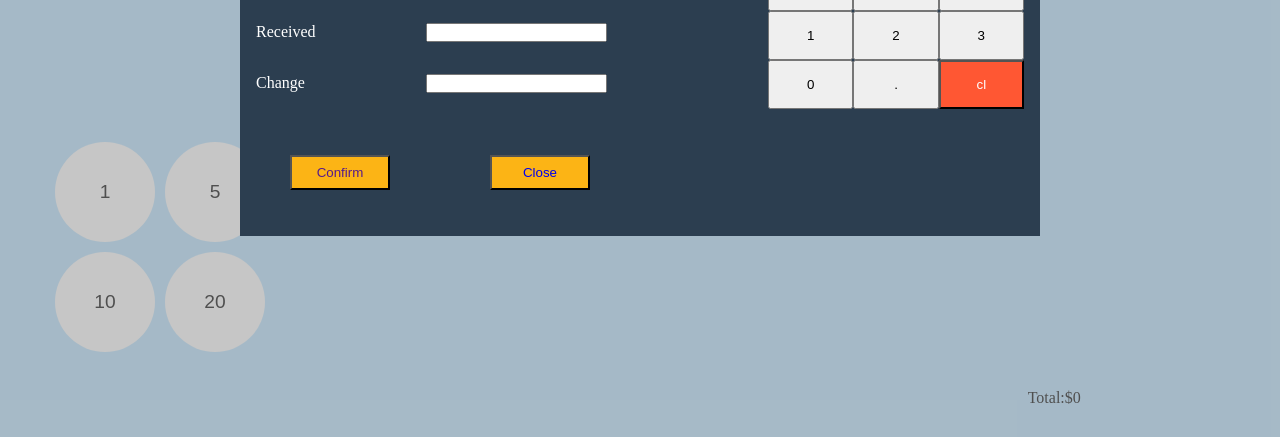
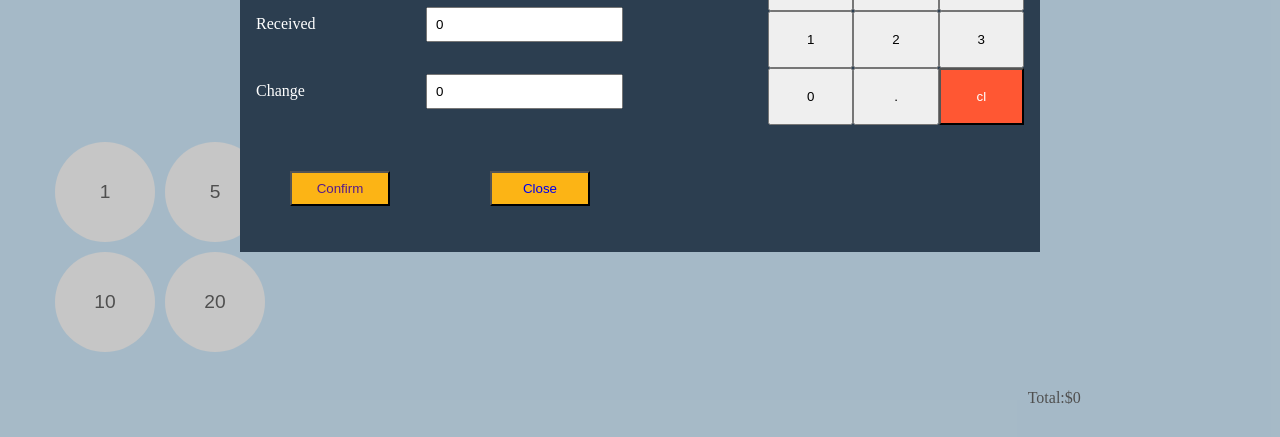
Before and after one commit to LukeBF/Whe-Whe, a React app: page /cash in a window 1280 px wide. Shown: the part 363-800 px from the top of the page. Built offline with nearby package versions, Linux system fonts and the light colour scheme.

Commit message:
Added total bet value after clicking currency buttons

```diff
--- a/src/assets/css/App.css
+++ b/src/assets/css/App.css
@@ -130,9 +130,9 @@
   display: inline-block;
 }
 
-/* .input {
+.input {
   padding: 0.5rem;
-} */
+}
 
 #clear-num-pad {
   background-color: var(--secondary-highlight-color);
--- a/src/components/ActionButtons.js
+++ b/src/components/ActionButtons.js
@@ -14,7 +14,7 @@ const ActionButtons = () => {
 
     const clearSelected = () => {
         const clearedSelectedNumbers = [];
-        const BET_TOTAL = "0.00"
+        const BET_TOTAL = 0
         setSelectedNumbers(clearedSelectedNumbers)
         setBetValue(BET_TOTAL)
     }
--- a/src/components/App.js
+++ b/src/components/App.js
@@ -22,16 +22,17 @@ import NumbersContext from '../context/NumbersContext'
 import SelectedNumbersContext from '../context/SelectedNumbersContext'
 import BetValueContext from '../context/BetValueContext'
 import CurrencyValuesContext from '../context/CurrencyValuesContext'
+import ReceiveCashContext from '../context/ReceiveCashContext';
+import ChangeContext from '../context/ChangeContext';
 
 const App = () => {
 
     const TOTAL_NUMBERS = 20
-    // const CURRENCY_BTNS = 4
-
     const BET_AMT = 0
+    const CASH_RECD = 0
+    const CHANGE_AMT = 0
 
     let numberBtnsArr = []
-    // let currencyBtnsArr = []
 
     for(let i=1; i<=TOTAL_NUMBERS; i++)
     {
@@ -45,9 +46,11 @@ const App = () => {
     //   currencyBtnsArr.push(currencyValue)
     // }
 
+    const [cashReceived, setCashReceived] = useState(CASH_RECD)
     const [numberBtns, setNumberBtns] = useState(numberBtnsArr)
     const [selectedNumbers, setSelectedNumbers] = useState([])
     const [betValue, setBetValue] = useState(BET_AMT)
+    const [changeAmt, setChangeAmt] = useState(CHANGE_AMT)
     const [currencyValues, setCurrencyValues] = useState([
       {
         value: 1
@@ -71,6 +74,8 @@ const App = () => {
         <SelectedNumbersContext.Provider value={{selectedNumbers,setSelectedNumbers}}>
         <BetValueContext.Provider value={{betValue,setBetValue}}>
         <CurrencyValuesContext.Provider value={{currencyValues,setCurrencyValues}}>
+        <ReceiveCashContext.Provider value={{cashReceived, setCashReceived}}>
+        <ChangeContext.Provider value={{changeAmt, setChangeAmt}}>
           <Switch>
               <Route exact path="/">
                   <HomePage />
@@ -79,21 +84,13 @@ const App = () => {
                   <CashOutPage />
               </Route>
           </Switch>
+        </ChangeContext.Provider>
+        </ReceiveCashContext.Provider>
         </CurrencyValuesContext.Provider>
         </BetValueContext.Provider>
         </SelectedNumbersContext.Provider>
         </NumbersContext.Provider>
       </Router>
-        {/* <NumbersContext.Provider value={{numberBtns,setNumberBtns}}>
-          <SelectedNumbersContext.Provider value={{selectedNumbers,setSelectedNumbers}}>
-            <BetValueContext.Provider value={{betValue,setBetValue}}>
-              <CurrencyValuesContext.Provider value={{currencyValues,setCurrencyValues}}> */}
-                {/* <HomePage /> */}
-                {/* <CashOutPage /> */}
-              {/* </CurrencyValuesContext.Provider>
-            </BetValueContext.Provider>
-          </SelectedNumbersContext.Provider>
-        </NumbersContext.Provider>   */}
     </div>
   )
 }
--- a/src/components/CurrencyButtons.js
+++ b/src/components/CurrencyButtons.js
@@ -4,22 +4,18 @@ import BetValueContext from '../context/BetValueContext'
 
 const CurrencyButtons = (props) => {
 
-    const {currencyValues} = useContext(CurrencyValuesContext)
     const {betValue, setBetValue} = useContext(BetValueContext)
-    console.log(currencyValues)
 
-    const addCashBet = (e) => {
-
-        const cashValue = parseInt(e.target.value)
-        const newBetAmt = betValue + cashValue
-        setBetValue(newBetAmt)
-
+    const appendValue = (e) => {
+        const cashValue = e.target.value
+        const totalBet = betValue + parseInt(cashValue)
+        setBetValue(totalBet)
     }
 
     return (
         <>
             <div>
-                <button onClick={addCashBet} value={props.value}>{props.value}</button>
+                <button onClick={appendValue} value={props.value}>{props.value}</button>
             </div>
             {/* <div><button onClick={dollarValue}>$5</button></div> */}
             {/* <div><button onClick={dollarValue}>$10</button></div> */}
--- a/src/components/Modal.js
+++ b/src/components/Modal.js
@@ -1,4 +1,4 @@
-import React,{useContext} from 'react'
+import React,{useState, useContext} from 'react'
 // import BetValueContext from '../context/BetValueContext'
 
 import ModalHeader from './ModalHeader'
@@ -6,33 +6,25 @@ import ModalInput from './ModalInput'
 import ModalSelection from './ModalSelection'
 import ModalActionBtns from './ModalActionBtns'
 
+import ReceiveCashContext from '../context/ReceiveCashContext'
+
 const Modal = () => {
 
-    // const {betValue, setBetValue} = useContext(BetValueContext)
-
-    // const addAmtReceived = (e) => {
-    //     const numberPadValue = parseInt(e.target.value)
-    //     alert(numberPadValue)
-    //     // const newBetAmt = betValue + cashValue
-    //     // setBetValue(newBetAmt)
-    // }
+    const {cashReceived, setCashReceived} = useContext(ReceiveCashContext)
 
     return (
         <div className="modal">
             <div className="modal-container">
                 <ModalHeader />
                 <div className="modal-content grid grid-col-2-modal">
-
                         {/* Left side of modal */}
                         <div>
                             <h2>Enter Amount Received</h2>
-
                             {/*  Form to enter dollar amounts */}
                             <form className="form-wrapper grid">
                                 <ModalInput />
                             </form>
                         </div>
-
                         {/* Right side of modal */}
                         <div className="number-pad grid grid-col-3-modal">
                             <ModalSelection />
--- a/src/components/ModalInput.js
+++ b/src/components/ModalInput.js
@@ -1,9 +1,26 @@
 import React,{useContext} from 'react'
 import BetValueContext from '../context/BetValueContext'
+import ReceiveCashContext from '../context/ReceiveCashContext'
+import ChangeContext from '../context/ChangeContext'
 
 const ModalInput = () => {
 
-    const {betValue, setBetValue} = useContext(BetValueContext)
+    const {betValue} = useContext(BetValueContext)
+    const {cashReceived} = useContext(ReceiveCashContext)
+    const {changeAmt, setChangeAmt} = useContext(ChangeContext)
+
+    // const addAmtReceived = (e) => {
+
+    //     const numberPadValue = e.target.value
+    //     const newReceivedValue = amtReceived + numberPadValue
+    //     setAmtReceived(newReceivedValue)
+    //     setReceivedAmt(numberPadValue)
+    //     setAmtReceived(newReceivedAmt)
+    // }
+
+    /**
+     * Add onChange to calculate the change when amount received changes
+     */
 
     return (
         <>
@@ -11,13 +28,18 @@ const ModalInput = () => {
                 <label>Total</label>
                 <div>${betValue}</div>
             </div>
+
             <div className="input-field">
                 <label>Received</label>
-                <input type="text" className="input" />
+                {/* <div>${receivedAmt}</div> */}
+                <input type="text" className="input" value={cashReceived} readOnly/>
             </div>
+
             <div className="input-field">
                 <label>Change</label>
-                <input type="text" className="input" />
+                <input type="number" className="input" value={changeAmt} readOnly />
+                {/* <input type="number" className="input" readOnly/> */}
+                {/* <input type="text" className="input" /> */}
             </div>
         </>
     )
--- a/src/components/ModalSelection.js
+++ b/src/components/ModalSelection.js
@@ -1,28 +1,85 @@
-import React from 'react'
+import React,{useState, useContext} from 'react'
+import ReceiveCashContext from '../context/ReceiveCashContext'
+import BetValueContext from '../context/BetValueContext'
+import ChangeContext from '../context/ChangeContext'
 
 const ModalSelection = () => {
 
-    const addAmtReceived = (e) => {
-        const numberPadValue = parseInt(e.target.value)
-        alert(numberPadValue)
-        // const newBetAmt = betValue + cashValue
-        // setBetValue(newBetAmt)
+    const {cashReceived, setCashReceived} = useContext(ReceiveCashContext)
+    const {betValue, setBetValue} = useContext(BetValueContext)
+    const {changeAmt, setChangeAmt} = useContext(ChangeContext)
+
+
+    // const addAmtReceived = (e) => {
+    //     const numberPadValue = parseFloat(e.target.value)
+    //     console.log(numberPadValue)
+    //     setAmtReceived(e.target.value)
+    // }
+
+    const appendTotalCash = (e) => {
+        const keyValue = e.target.value;
+        const totalCash = cashReceived + keyValue;
+        if(keyValue === '.' && totalCash.includes('.')) return totalCash
+        setCashReceived(parseFloat(totalCash));
+        calcChange();
+        // if(cashReceived <= betValue)
+        // {
+        //     let totalChange = 0
+        //     setChangeAmt(totalChange)
+        // }
+        // else
+        // {
+        //     calcChange();
+        // }
+
     }
+
+    const clearTotalCash = () => {
+        const totalCash = 0;
+        const changeAmt = 0
+        setCashReceived(totalCash);
+        setChangeAmt(changeAmt)
+    }
+
+
+    const calcChange = () => {
+        let totalChange = undefined;
+
+        if(cashReceived <= betValue)
+        {
+             totalChange = 0
+            // setChangeAmt(totalChange)
+        }
+        else
+        {
+            totalChange = cashReceived - betValue;
+            // setChangeAmt(totalChange);
+        }
+        setChangeAmt(totalChange.toFixed(2))
+        // let totalChange = cashReceived - betValue;
+        // setChangeAmt(totalChange);
+    }
+
+    const addCents = () => {
+        const dollarsAndCents = cashReceived + "."
+        setCashReceived(dollarsAndCents)
+    }
+
 
     return (
         <>
-            <button value="7" onClick={addAmtReceived}>7</button>
-            <button value="8" onClick={addAmtReceived}>8</button>
-            <button>9</button>
-            <button>4</button>
-            <button>5</button>
-            <button>6</button>
-            <button>1</button>
-            <button>2</button>
-            <button>3</button>
-            <button>0</button>
-            <button>.</button>
-            <button id="clear-num-pad">cl</button>
+            <button onClick={appendTotalCash} value="7">7</button>
+            <button onClick={appendTotalCash} value="8">8</button>
+            <button onClick={appendTotalCash} value="9">9</button>
+            <button onClick={appendTotalCash} value="4">4</button>
+            <button onClick={appendTotalCash} value="5">5</button>
+            <button onClick={appendTotalCash} value="6">6</button>
+            <button onClick={appendTotalCash} value="1">1</button>
+            <button onClick={appendTotalCash} value="2">2</button>
+            <button onClick={appendTotalCash} value="3">3</button>
+            <button onClick={appendTotalCash} value="0">0</button>
+            <button onClick={addCents} value=".">.</button>
+            <button onClick={clearTotalCash }id="clear-num-pad">cl</button>
         </>
     )
 }
--- a/src/components/SelectedNumbersHolder.js
+++ b/src/components/SelectedNumbersHolder.js
@@ -8,9 +8,9 @@ const SelectedNumbersHolder = () => {
 
     const {selectedNumbers} = useContext(SelectedNumbersContext)
     const {betValue, setBetValue} = useContext(BetValueContext)
-
     const updatedSelectedNumbers = [...selectedNumbers]
 
+    console.log(betValue)
     return (
         <>
             <div>
--- /dev/null
+++ b/src/context/ChangeContext.js
@@ -0,0 +1,5 @@
+import {createContext} from 'react';
+
+const ChangeContext = createContext();
+
+export default ChangeContext;
--- /dev/null
+++ b/src/context/ReceiveCashContext.js
@@ -0,0 +1,5 @@
+import {createContext} from 'react';
+
+const ReceiveCashContext = createContext();
+
+export default ReceiveCashContext;
```
Also changed, not shown: src/pages/BillPage.js (added). Lines whose indentation alone changed are shown as unchanged.
